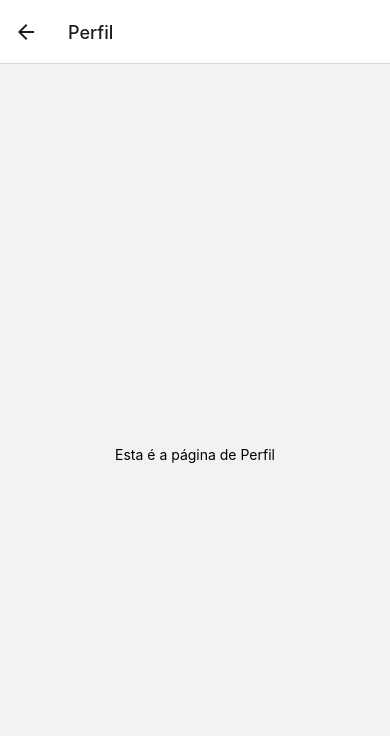
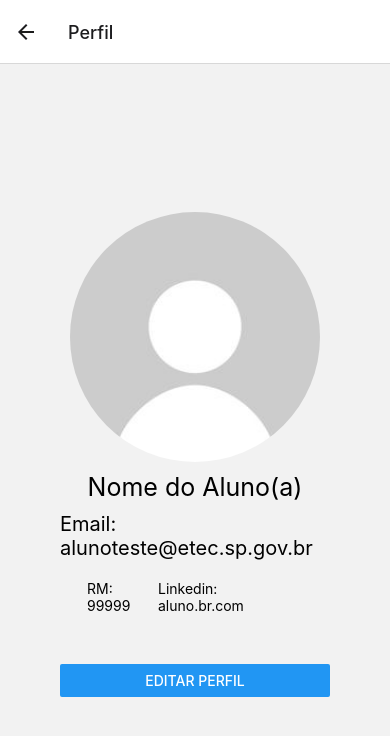
Before and after one commit to LucasMalone/Projeto-Bimestral-React-Native, a React Native app: screen /Perfil in a window 390 px wide. Shown: the top 736 px of the page. Built offline with nearby package versions, Linux system fonts and the light colour scheme.

Commit message:
detalhesPerfil-Atividades

```diff
--- a/src/screen/Atividades.js
+++ b/src/screen/Atividades.js
@@ -72,12 +72,10 @@ const Atividades = ({ navigation }) => {
 const styles = StyleSheet.create({
   container: {
     flex: 1,
-    justifyContent: 'flex-start',
-    alignItems: 'flex-start',
     paddingHorizontal: 10,
     paddingTop: 10,
-    width: '100%',
     backgroundColor: '#f0f0f0',
+    width: '100%', // Deixa o container principal expandir 100% da largura do dispositivo
   },
   notificacaoContainer: {
     flexDirection: 'column',
@@ -86,12 +84,13 @@ const styles = StyleSheet.create({
     borderWidth: 1,
     borderColor: '#ccc',
     padding: 10,
-    width: '100%'
+    width: '100%', // Ajusta para preencher 100% da largura do container principal
   },
   notificacaoContent: {
     flexDirection: 'row',
     alignItems: 'center',
     marginBottom: 10,
+    width: '100%' // Ajusta para preencher 100% da largura da notificação
   },
   fotoUsuario: {
     width: 50,
--- a/src/screen/Perfil.js
+++ b/src/screen/Perfil.js
@@ -1,12 +1,40 @@
-// ReclamacoesSugest.js
+import React from 'react';
+import { View, Text, StyleSheet, Image, Button } from 'react-native';
 
-import React from 'react';
-import { View, Text, StyleSheet } from 'react-native';
+const FotoPerfil = () => (
+  <Image
+    source={require('../../assets/FotosPerfil/Foto-perfil-Anonima.jpg')}
+    style={styles.fotoPerfil}
+  />
+);
+
+const InformacoesPerfil = () => (
+  <View style={styles.informacoesContainer}>
+    <Text style={styles.nomeAluno}>Nome do Aluno(a)</Text>
+    <Text style={styles.emailAluno}>Email: alunoteste@etec.sp.gov.br</Text>
+    <View style={styles.dadosAluno}>
+      <Text>RM: 99999</Text>
+      <Text>Linkedin: aluno.br.com</Text>
+    </View>
+  </View>
+);
+
+const BotaoEditar = ({ onPress }) => (
+  <View style={styles.botaoContainer}>
+    <Button title="Editar Perfil" onPress={onPress} />
+  </View>
+);
 
 const Perfil = () => {
+  const EditarPerfil = () => {
+    console.log('Editar perfil');
+  };
+
   return (
     <View style={styles.container}>
-      <Text>Esta é a página de Perfil</Text>
+      <FotoPerfil />
+      <InformacoesPerfil />
+      <BotaoEditar onPress={EditarPerfil} />
     </View>
   );
 };
@@ -16,6 +44,34 @@ const styles = StyleSheet.create({
     flex: 1,
     justifyContent: 'center',
     alignItems: 'center',
+    margin: 60,
+  },
+  fotoPerfil: {
+    width: 250,
+    height: 250,
+    borderRadius: 125,
+  },
+  informacoesContainer: {
+    alignItems: 'center',
+  },
+  nomeAluno: {
+    fontSize: 25,
+    margin: 10,
+  },
+  emailAluno: {
+    fontSize: 20,
+    width:'100%'
+  },
+  dadosAluno: {
+    flexDirection: 'row',
+    justifyContent: 'space-around',
+    width: '80%',
+    margin: 20,
+    marginBottom: 20,
+  },
+  botaoContainer: {
+    marginTop: 30,
+    width: '100%'
   },
 });
 
```
